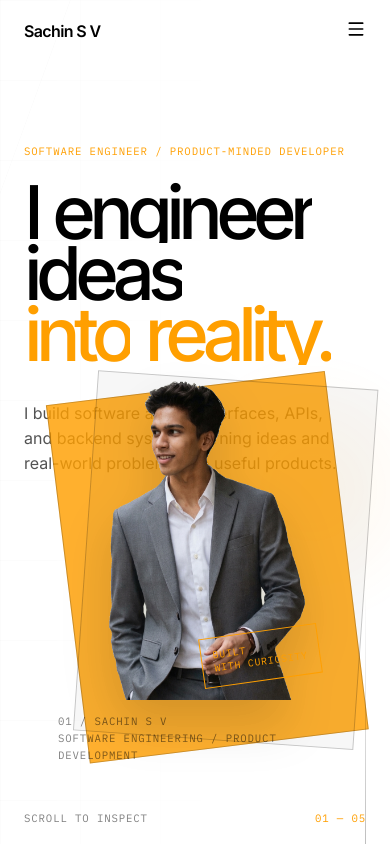
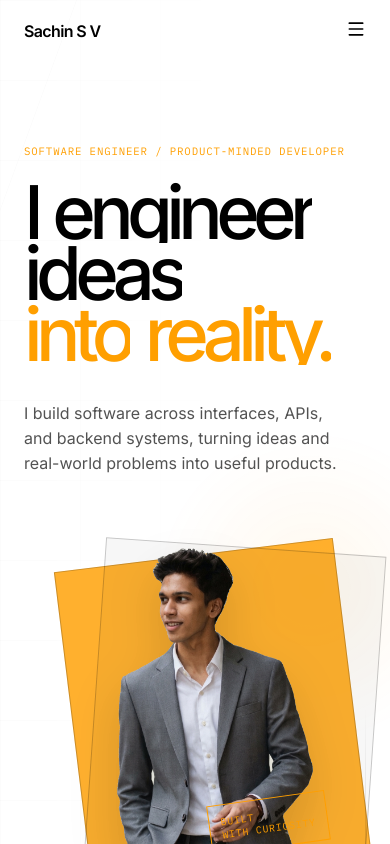
Before and after one commit to SachinSv07/Portfoliov2, a React (Vite) app in the folder Portfolio/: page / in a window 390 px wide. Shown: the top 844 px of the page. Built offline with nearby package versions, Linux system fonts and the light colour scheme.

Commit message:
mobile alignment

```diff
--- a/Portfolio/src/index.css
+++ b/Portfolio/src/index.css
@@ -216,7 +216,7 @@ em { color: var(--signal); font-style: normal; }
   .hero-copy { padding-top: 2rem; }
   .hero-copy h1 { font-size: clamp(4rem, 17vw, 8rem); }
   .hero-summary, .hero-actions { margin-left: 0; }
-  .hero-portrait { width: min(68vw, 20rem); margin: 0 5vw 0 auto; }
+  .hero-portrait { position: relative; right: auto; bottom: auto; width: min(68vw, 20rem); margin: 0 5vw 0 auto; }
   .hero-section::after { right: 1.5rem; height: 30%; }
   .hero-foot { right: 1.5rem; bottom: 1.2rem; left: 1.5rem; }
   .paper-section, .ink-section, .contact-section { padding: 5rem 1.5rem; }
```
